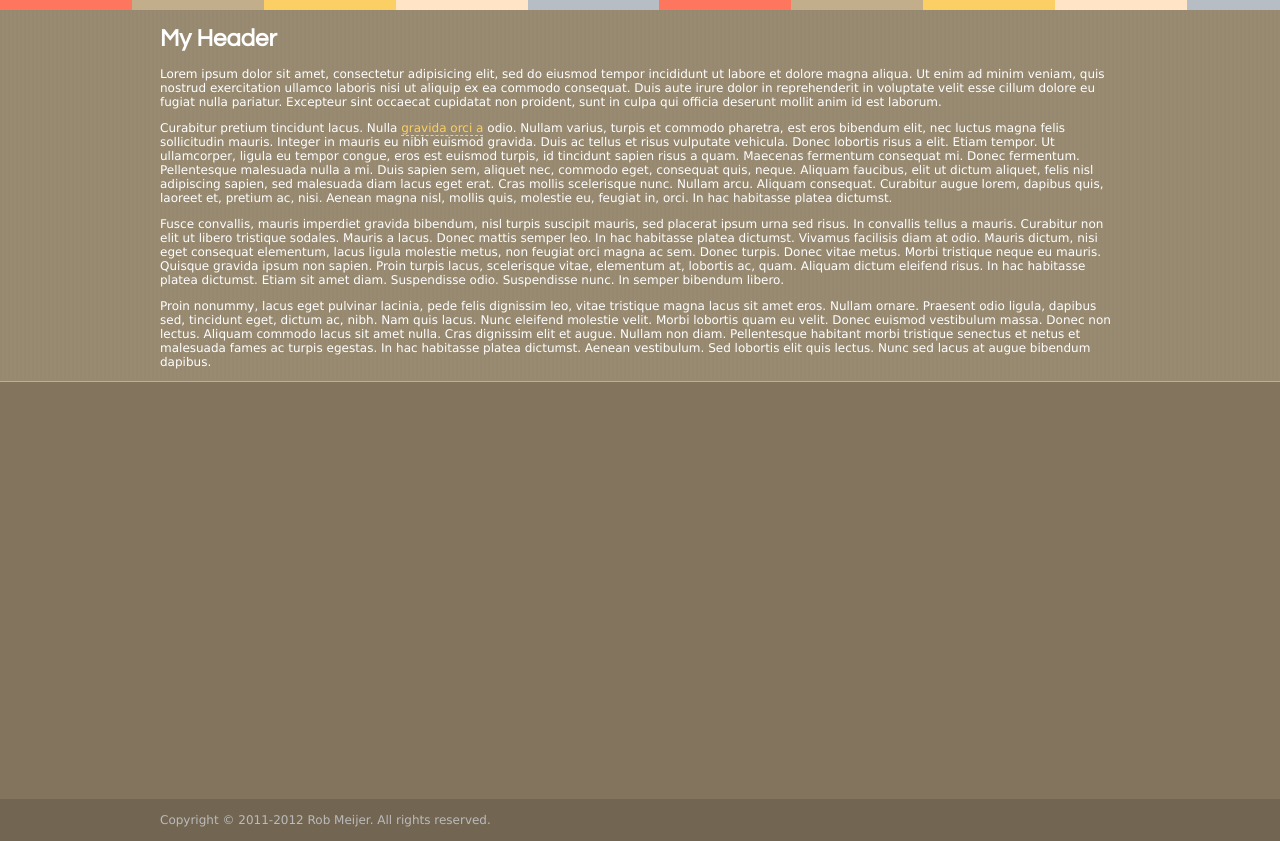
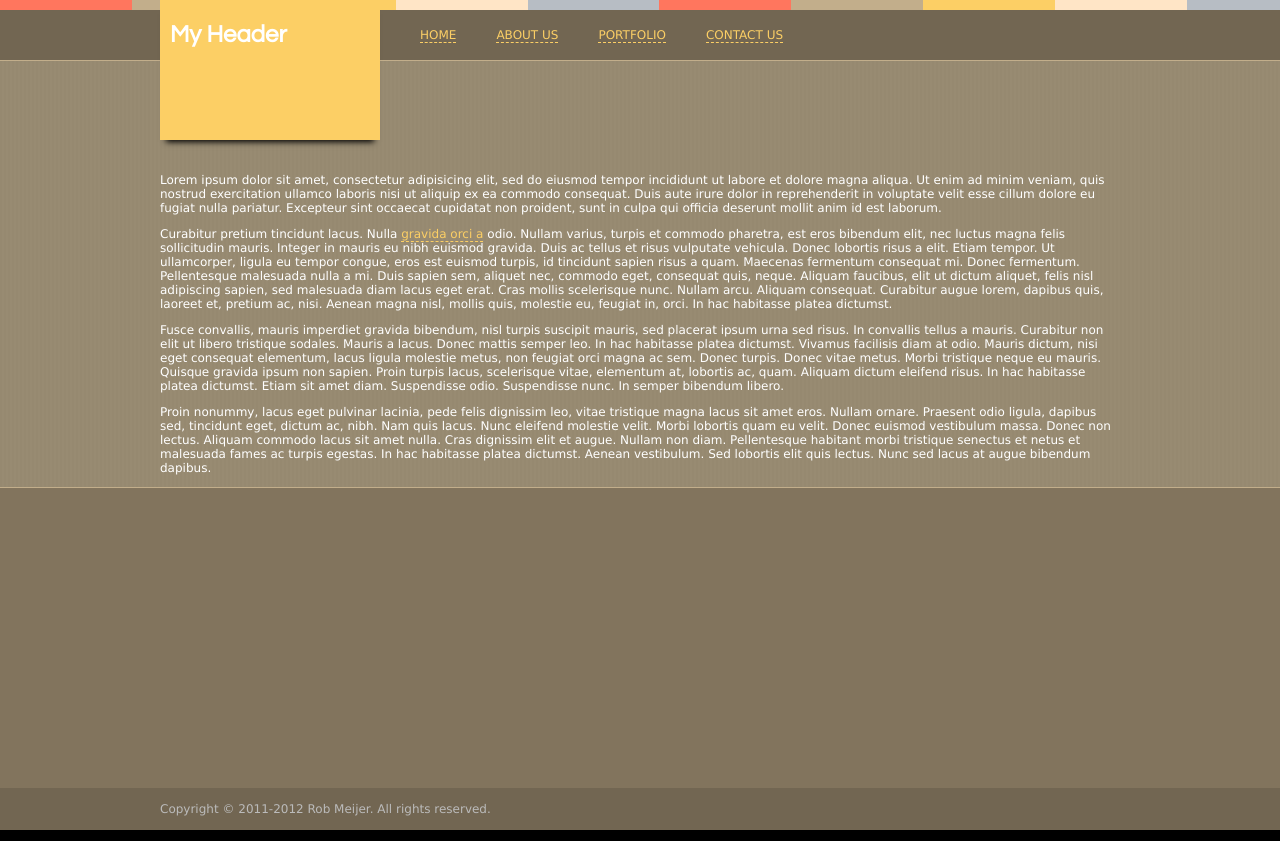
Before and after one commit to robmeijer/theme_autumn, a plain HTML site: page index.html in a window 1280 px wide. Drawn offline with Linux system fonts and the light colour scheme.

Commit message:
Added header and nav.

```diff
--- a/css/default.css
+++ b/css/default.css
@@ -17,6 +17,7 @@ a:hover {
 
 h1 {
 	font-family: "Century Gothic", "Helvetica", "Arial", sans-serif;
+	margin-top: 0;
 }
 
 #supernav {
@@ -29,10 +30,50 @@ h1 {
 	width: 960px;
 }
 
+#header {
+	background: #726652;
+	height: 50px;
+	border-bottom: 1px solid #C2AE8B;
+	line-height: 50px;
+}
+
+#main {
+	padding-top: 100px;
+}
+
+#nav {
+	margin-left: 200px;
+	margin-top: -12px;
+}
+
+#nav li {
+	float: left;
+	padding: 0 20px;
+	list-style: none;
+}
+
+#nav li a {
+	text-transform: uppercase;
+}
+
+#banner {
+	position: absolute;
+	padding: 10px;
+	width: 200px;
+	height: 120px;
+	top: 0;
+	background: #FCCF65;
+}
+
+.one-edge-shadow {
+	-webkit-box-shadow: 0 8px 6px -6px black;
+	   -moz-box-shadow: 0 8px 6px -6px black;
+	        box-shadow: 0 8px 6px -6px black;
+}
+
 #footer {
 	background: #82745D;
-	height: 546px;
-	height: 417px;
+	height: 300px;
 	border-top: 1px solid #C2AE8B;
 }
 
--- a/index.html
+++ b/index.html
@@ -12,10 +12,22 @@
 </head>
 <body>
 <div id="supernav"></div>
+<div id="header">
+	<div class="wrapper">
+		<div id="banner" class="one-edge-shadow">
+			<h1>My Header</h1>
+		</div>
+		<div id="nav">
+			<ul>
+				<li><a href="#">home</a></li>
+				<li><a href="#">about us</a></li>
+				<li><a href="#">portfolio</a></li>
+				<li><a href="#">contact us</a></li>
+			</ul>
+		</div>
+	</div>
+</div>
 <div id="container">
-	<div id="header">
-		<h1>My Header</h1>
-	</div>
 	<div id="main">
 		<p>
 			Lorem ipsum dolor sit amet, consectetur adipisicing elit, sed do eiusmod tempor incididunt ut labore et dolore magna aliqua. Ut enim ad minim veniam, quis nostrud exercitation ullamco laboris nisi ut aliquip ex ea commodo consequat. Duis aute irure dolor in reprehenderit in voluptate velit esse cillum dolore eu fugiat nulla pariatur. Excepteur sint occaecat cupidatat non proident, sunt in culpa qui officia deserunt mollit anim id est laborum.
```
